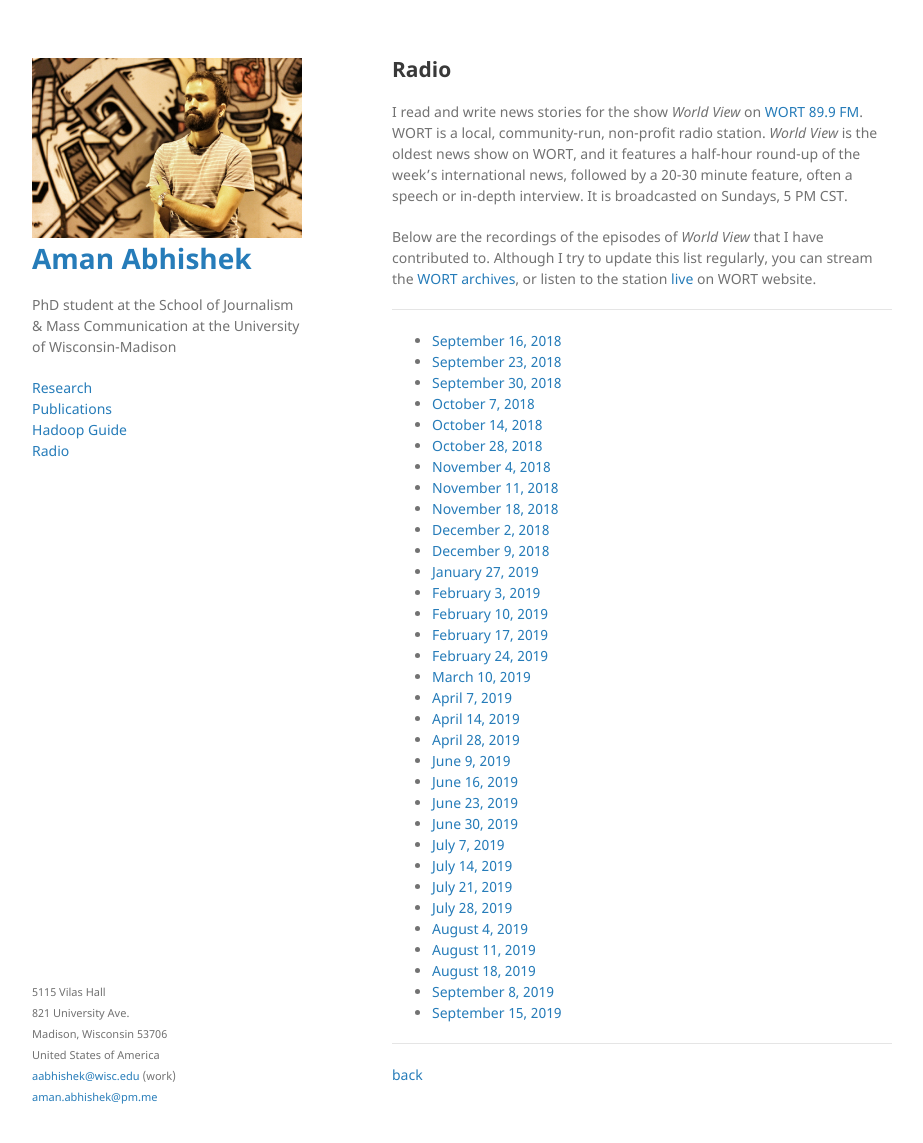
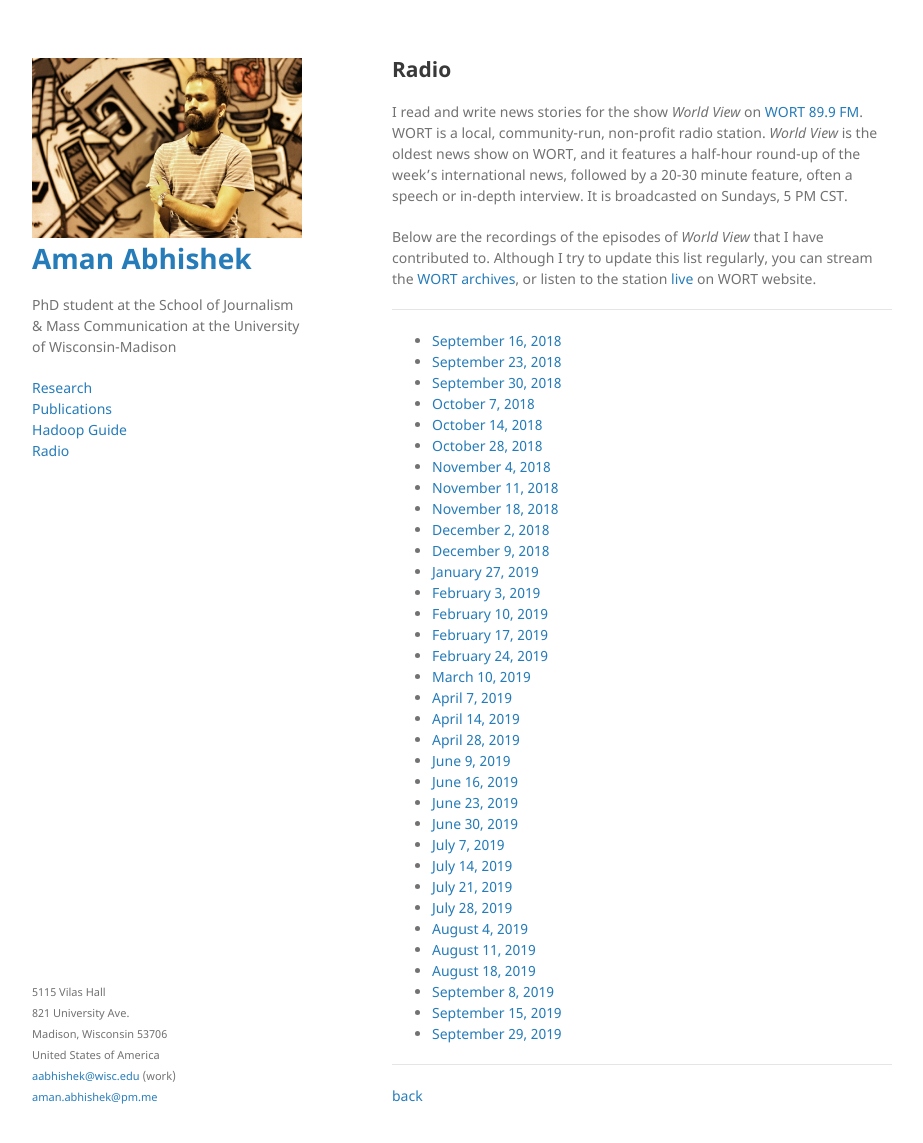
Before and after one commit to aman-abhishek/aman-abhishek.github.io, a Jekyll site: the page built from radio.md, in a window 1280 px wide and 1176 px high. Shown: the top 1143 px of the window, without its empty margins (178-1101 px from the left). Built offline with Jekyll 4.4.1, drawn with Linux system fonts in a browser that asks for light colours; our own code applies the rules of GitHub Pages for plain Markdown files.

```diff
--- a/radio.md
+++ b/radio.md
@@ -43,6 +43,7 @@ Below are the recordings of the episodes of *World View* that I have contributed
 * [August 18, 2019](https://www.dropbox.com/s/rc5khuvm994a9f3/August%2018%202019.mp3)
 * [September 8, 2019](https://www.dropbox.com/s/ku90skln433du2z/September%208%202019.mp3)
 * [September 15, 2019](https://www.dropbox.com/s/9008vvc8vyoh86w/September%2015%202019.mp3)
+* [September 29, 2019](https://www.dropbox.com/s/l3by7glvqerwglj/September%2029%202019.mp3)
 
 ----------------------------------------------------------------------------------------
 
```
